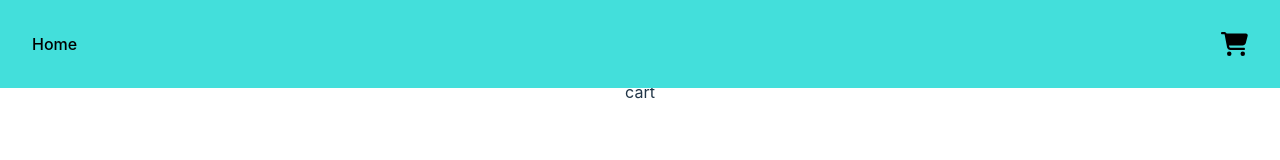
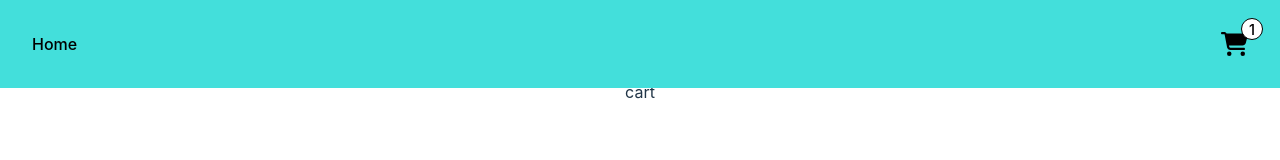
Before and after one commit to ChonnyRama/shopping_cart, a React (Vite) app: page /cart in a window 1280 px wide. Shown: the top 160 px of the page. Built offline with nearby package versions, Linux system fonts and the light colour scheme.

Commit message:
fix testing setup to use vite.config.js

```diff
--- a/package.json
+++ b/package.json
@@ -8,7 +8,7 @@
     "build": "vite build",
     "lint": "eslint .",
     "preview": "vite preview",
-    "test": "vitest",
+    "test": "vitest --config ./src/tests/vite.config.js",
     "test:ui": "vitest --ui"
   },
   "dependencies": {
--- a/src/App.jsx
+++ b/src/App.jsx
@@ -28,7 +28,7 @@ function App() {
 
   return (
     <>
-      <MainHeader>Sample Shopfront</MainHeader>
+      <MainHeader role='heading'>Sample Shopfront</MainHeader>
       {isLoading && (
         <Loading>Loading...</Loading>
       )}
--- a/src/components/Navbar.jsx
+++ b/src/components/Navbar.jsx
@@ -18,6 +18,22 @@ const StyledNavbar = styled.div`
 
 const StyledLink = styled(Link)`
   color:black;
+  position: relative;
+`
+
+const TotalItems = styled.span`
+  position: absolute;
+  color: white;
+  height: 20px;
+  width: 20px;
+  top: -14px;
+  left: 20px;
+  color: black;
+  background-color: white;
+  border: 1px solid black;
+  border-radius: 50%;
+  font-size: .9rem;
+
 `
 
 
@@ -26,7 +42,10 @@ export const Navbar = () => {
   return (
     <StyledNavbar >
       <StyledLink to='/'>Home</StyledLink>
-      <StyledLink to='cart'><FontAwesomeIcon icon={ faCartShopping } size="xl" /></StyledLink>
+      <StyledLink to='cart' aria-label='cart'>
+        <TotalItems>1</TotalItems>
+        <FontAwesomeIcon icon={faCartShopping} size="xl" />
+      </StyledLink>
     </StyledNavbar>
   )
 }
--- a/src/components/Product.jsx
+++ b/src/components/Product.jsx
@@ -39,7 +39,7 @@ export const Product = ({data}) => {
         <p>{data.title}</p>
         <p>${ data.price}</p>
       </ProductInfo>
-      <ProductButton>Add to Cart</ProductButton>
+      <ProductButton role="button">Add to Cart</ProductButton>
     </StyledProduct>
   )
 }
```
Also changed, not shown: src/contexts/CartContext.js (added, +18 -0 lines), src/tests/setup.js (+1 -0 lines), src/tests/vite.config.js (+1 -1 lines), 1 other file (tests, documents, lock files or other folders).
